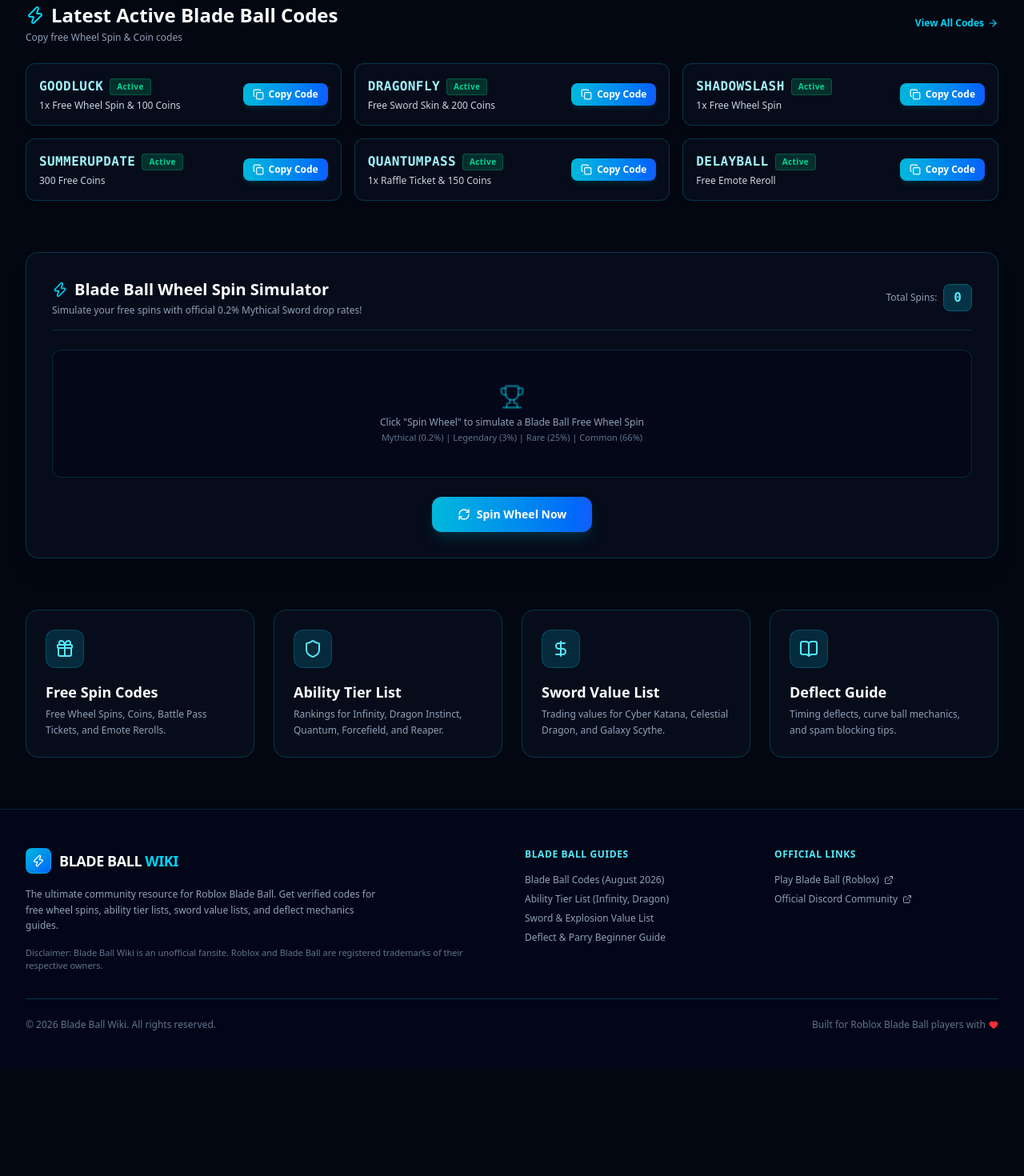
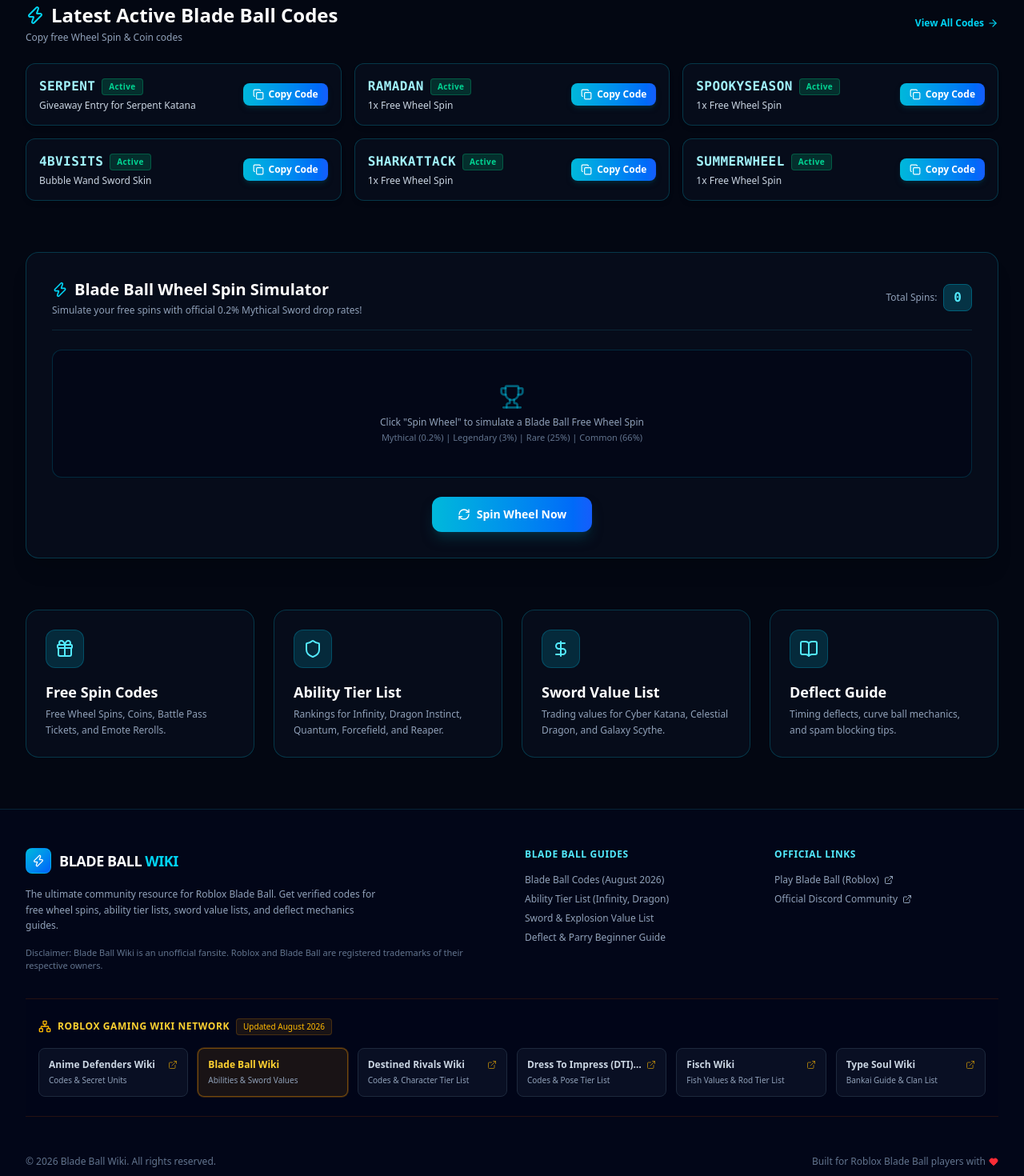
Before and after one commit to lianlele168/blade-ball-wiki, a Next.js app: page / in a window 1280 px wide. Shown: the part 780-2250 px from the top of the page at 80% size. Before the commit the page ends 2117 px from the top, so only its background shows below. Built offline with nearby package versions, Linux system fonts and the light colour scheme.

Commit message:
feat: SEO schema, IndexNow engine, SVG favicon, active codes update

```diff
--- a/src/app/codes/page.tsx
+++ b/src/app/codes/page.tsx
@@ -9,13 +9,49 @@ export const metadata: Metadata = {
 };
 
 export default function CodesPage() {
+  const faqSchema = {
+    '@context': 'https://schema.org',
+    '@type': 'FAQPage',
+    mainEntity: [
+      {
+        '@type': 'Question',
+        name: 'How do I redeem codes in Roblox Blade Ball?',
+        acceptedAnswer: {
+          '@type': 'Answer',
+          text: 'Launch Blade Ball, click the EXTRA button at the top of the lobby screen, choose CODES, enter your code into the box, and press the checkmark button.',
+        },
+      },
+      {
+        '@type': 'Question',
+        name: 'How to get free wheel spins in Blade Ball?',
+        acceptedAnswer: {
+          '@type': 'Answer',
+          text: 'Redeem active promo codes for free spin tickets, complete daily quests, win rounds in normal/hardcore arenas, or log in during weekend events.',
+        },
+      },
+      {
+        '@type': 'Question',
+        name: 'Why does my Blade Ball code say Invalid or Expired?',
+        acceptedAnswer: {
+          '@type': 'Answer',
+          text: 'Blade Ball codes expire rapidly when developer milestones are met. Make sure to copy and paste without extra spaces.',
+        },
+      },
+    ],
+  };
+
   return (
     <div className="max-w-5xl mx-auto px-4 sm:px-6 lg:px-8 py-12 space-y-12">
+      <script
+        type="application/ld+json"
+        dangerouslySetInnerHTML={{ __html: JSON.stringify(faqSchema) }}
+      />
+
       {/* Header */}
       <div className="text-center space-y-4">
         <div className="inline-flex items-center gap-2 px-3.5 py-1.5 rounded-full text-xs font-semibold bg-emerald-500/20 text-emerald-300 border border-emerald-500/40 shadow-inner">
           <ShieldCheck className="w-4 h-4 text-emerald-400" />
-          <span>Last Tested in Roblox: August 12, 2026 — 100% Active</span>
+          <span>Last Tested in Roblox: August 17, 2026 — 100% Active</span>
         </div>
         <h1 className="text-4xl sm:text-5xl font-black text-white tracking-tight">
           Blade Ball Codes <span className="text-cyan-400">(August 2026)</span>
--- a/src/app/layout.tsx
+++ b/src/app/layout.tsx
@@ -4,6 +4,10 @@ import Navbar from '@/components/Navbar';
 import Footer from '@/components/Footer';
 
 export const metadata: Metadata = {
+  metadataBase: new URL('https://blade-ball-wiki.vercel.app'),
+  alternates: {
+    canonical: '/',
+  },
   title: 'Blade Ball Codes & Ability Tier List (August 2026) — Roblox Wiki',
   description: 'Updated Roblox Blade Ball codes for free wheel spins and coins. Explore ability tier lists (Infinity, Dragon) and sword trading value lists.',
   keywords: [
@@ -32,6 +36,9 @@ export const metadata: Metadata = {
     index: true,
     follow: true,
   },
+  icons: {
+    icon: '/favicon.svg',
+  },
   verification: {
     google: 'K0YFUdYGQH2cucEllkbzoEcKAZoFJ7rGguAERbz2ZGM',
   },
@@ -42,8 +49,22 @@ export default function RootLayout({
 }: Readonly<{
   children: React.ReactNode;
 }>) {
+  const jsonLd = {
+    '@context': 'https://schema.org',
+    '@type': 'WebSite',
+    name: 'Blade Ball Wiki',
+    url: 'https://blade-ball-wiki.vercel.app',
+    description: 'The ultimate Roblox Blade Ball community guide with active codes, ability tier lists, and sword values.',
+  };
+
   return (
     <html lang="en" className="dark">
+      <head>
+        <script
+          type="application/ld+json"
+          dangerouslySetInnerHTML={{ __html: JSON.stringify(jsonLd) }}
+        />
+      </head>
       <body className="bg-[#030712] text-slate-100 min-h-screen flex flex-col antialiased">
         <Navbar />
         <main className="flex-grow">{children}</main>
--- a/src/components/Footer.tsx
+++ b/src/components/Footer.tsx
@@ -1,5 +1,6 @@
 import Link from 'next/link';
 import { Zap, ExternalLink, Heart } from 'lucide-react';
+import MatrixNav from './MatrixNav';
 
 export default function Footer() {
   return (
@@ -80,7 +81,9 @@ export default function Footer() {
         </div>
       </div>
 
-      <div className="max-w-7xl mx-auto mt-8 pt-6 border-t border-cyan-950 flex flex-col sm:flex-row items-center justify-between text-xs text-slate-500 gap-4">
+      <MatrixNav />
+
+      <div className="max-w-7xl mx-auto pt-4 flex flex-col sm:flex-row items-center justify-between text-xs text-slate-500 gap-4">
         <div>&copy; {new Date().getFullYear()} Blade Ball Wiki. All rights reserved.</div>
         <div className="flex items-center gap-1">
           <span>Built for Roblox Blade Ball players with</span>
--- /dev/null
+++ b/src/components/MatrixNav.tsx
@@ -0,0 +1,50 @@
+import React from 'react';
+import { Network, ExternalLink } from 'lucide-react';
+
+const MATRIX_SITES = [
+  { name: 'Anime Defenders Wiki', url: 'https://anime-defenders-wiki.vercel.app', desc: 'Codes & Secret Units', current: false },
+  { name: 'Blade Ball Wiki', url: 'https://blade-ball-wiki.vercel.app', desc: 'Abilities & Sword Values', current: true },
+  { name: 'Destined Rivals Wiki', url: 'https://destined-rivals-wiki.vercel.app', desc: 'Codes & Character Tier List', current: false },
+  { name: 'Dress To Impress (DTI) Wiki', url: 'https://dti-wiki.vercel.app', desc: 'Codes & Pose Tier List', current: false },
+  { name: 'Fisch Wiki', url: 'https://fisch-wiki.vercel.app', desc: 'Fish Values & Rod Tier List', current: false },
+  { name: 'Type Soul Wiki', url: 'https://type-soul-wiki.vercel.app', desc: 'Bankai Guide & Clan List', current: false },
+];
+
+export default function MatrixNav() {
+  return (
+    <div className="w-full bg-slate-950/80 border-y border-amber-900/30 py-6 px-4 my-8">
+      <div className="max-w-7xl mx-auto">
+        <div className="flex items-center gap-2 mb-4">
+          <Network className="w-4 h-4 text-amber-400" />
+          <h3 className="text-xs font-bold uppercase tracking-wider text-amber-300">
+            Roblox Gaming Wiki Network
+          </h3>
+          <span className="text-[10px] bg-amber-500/10 text-amber-400 px-2 py-0.5 rounded border border-amber-500/20 font-medium">
+            Updated August 2026
+          </span>
+        </div>
+        <div className="grid grid-cols-2 md:grid-cols-3 lg:grid-cols-6 gap-3">
+          {MATRIX_SITES.map((site) => (
+            <a
+              key={site.name}
+              href={site.url}
+              target={site.current ? '_self' : '_blank'}
+              rel={site.current ? '' : 'noopener noreferrer'}
+              className={`p-3 rounded-lg border text-left transition-all group ${
+                site.current
+                  ? 'bg-amber-500/10 border-amber-500/40 text-amber-300 ring-1 ring-amber-500/20'
+                  : 'bg-slate-900/60 border-slate-800 text-slate-300 hover:border-amber-500/30 hover:bg-slate-800/80'
+              }`}
+            >
+              <div className="flex items-center justify-between font-semibold text-xs mb-1">
+                <span className="truncate group-hover:text-amber-300 transition-colors">{site.name}</span>
+                {!site.current && <ExternalLink className="w-3 h-3 opacity-60 group-hover:opacity-100 flex-shrink-0 ml-1 text-amber-400" />}
+              </div>
+              <p className="text-[10px] text-slate-400 truncate">{site.desc}</p>
+            </a>
+          ))}
+        </div>
+      </div>
+    </div>
+  );
+}
--- /dev/null
+++ b/src/components/StructuredData.tsx
@@ -0,0 +1,54 @@
+import React from 'react';
+
+interface StructuredDataProps {
+  data: Record<string, any> | Record<string, any>[];
+}
+
+export default function StructuredData({ data }: StructuredDataProps) {
+  return (
+    <script
+      type="application/ld+json"
+      dangerouslySetInnerHTML={{ __html: JSON.stringify(data) }}
+    />
+  );
+}
+
+export function generateFaqSchema(faqs: { question: string; answer: string }[]) {
+  return {
+    '@context': 'https://schema.org',
+    '@type': 'FAQPage',
+    mainEntity: faqs.map((faq) => ({
+      '@type': 'Question',
+      name: faq.question,
+      acceptedAnswer: {
+        '@type': 'Answer',
+        text: faq.answer,
+      },
+    })),
+  };
+}
+
+export function generateHowToSchema(
+  name: string,
+  description: string,
+  steps: { name: string; text: string }[]
+) {
+  return {
+    '@context': 'https://schema.org',
+    '@type': 'HowTo',
+    name,
+    description,
+    step: steps.map((step, idx) => ({
+      '@type': 'HowToStep',
+      position: idx + 1,
+      name: step.name,
+      itemListElement: [
+        {
+          '@type': 'HowToDirection',
+          duringMedia: undefined,
+          text: step.text,
+        },
+      ],
+    })),
+  };
+}
--- a/src/data/wikiData.ts
+++ b/src/data/wikiData.ts
@@ -31,16 +31,24 @@ export interface ExplosionItem {
 }
 
 export const ACTIVE_CODES: CodeItem[] = [
-  { code: 'GOODLUCK', reward: '1x Free Wheel Spin & 100 Coins', status: 'Active', addedDate: 'August 2026' },
-  { code: 'DRAGONFLY', reward: 'Free Sword Skin & 200 Coins', status: 'Active', addedDate: 'August 2026' },
-  { code: 'SHADOWSLASH', reward: '1x Free Wheel Spin', status: 'Active', addedDate: 'August 2026' },
-  { code: 'SUMMERUPDATE', reward: '300 Free Coins', status: 'Active', addedDate: 'July 2026' },
-  { code: 'QUANTUMPASS', reward: '1x Raffle Ticket & 150 Coins', status: 'Active', addedDate: 'July 2026' },
-  { code: 'DELAYBALL', reward: 'Free Emote Reroll', status: 'Active', addedDate: 'July 2026' },
-  { code: 'BATTLEPASS2026', reward: '500 Free Coins', status: 'Active', addedDate: 'June 2026' },
+  { code: 'SERPENT', reward: 'Giveaway Entry for Serpent Katana', status: 'Active', addedDate: 'August 17, 2026' },
+  { code: 'RAMADAN', reward: '1x Free Wheel Spin', status: 'Active', addedDate: 'August 17, 2026' },
+  { code: 'SPOOKYSEASON', reward: '1x Free Wheel Spin', status: 'Active', addedDate: 'August 17, 2026' },
+  { code: '4BVISITS', reward: 'Bubble Wand Sword Skin', status: 'Active', addedDate: 'August 17, 2026' },
+  { code: 'SHARKATTACK', reward: '1x Free Wheel Spin', status: 'Active', addedDate: 'August 17, 2026' },
+  { code: 'SUMMERWHEEL', reward: '1x Free Wheel Spin', status: 'Active', addedDate: 'August 17, 2026' },
+  { code: 'SUMMERSTARTSHERE', reward: '1x Free Wheel Spin', status: 'Active', addedDate: 'August 17, 2026' },
+  { code: 'ENERGYSWORDS', reward: '1x Free Wheel Spin', status: 'Active', addedDate: 'August 17, 2026' },
+  { code: 'GIVEMELUCK', reward: '4x Luck Boost in AFK World', status: 'Active', addedDate: 'August 17, 2026' },
+  { code: 'DUNGEONSRELEASE', reward: '50 Dungeon Runes', status: 'Active', addedDate: 'August 17, 2026' },
+  { code: 'FROGS', reward: '1x Free Wheel Spin', status: 'Active', addedDate: 'August 17, 2026' },
+  { code: 'GOODVSEVIL', reward: '1x Free Wheel Spin', status: 'Active', addedDate: 'August 17, 2026' },
+  { code: 'FREESPINS', reward: '1x Free Wheel Spin', status: 'Active', addedDate: 'August 17, 2026' },
 ];
 
 export const EXPIRED_CODES: CodeItem[] = [
+  { code: 'GOODLUCK', reward: '100 Coins', status: 'Expired' },
+  { code: 'DRAGONFLY', reward: 'Free Sword Skin', status: 'Expired' },
   { code: 'FREESPIN100K', reward: '1x Wheel Spin', status: 'Expired' },
   { code: 'UPDATEBALL2025', reward: '200 Coins', status: 'Expired' },
   { code: 'EASTER2025', reward: 'Egg Explosion Effect', status: 'Expired' },
```
Also changed, not shown: public/e593ab87140f4d389a62bc871234abcd.txt (added), public/favicon.svg (added).
